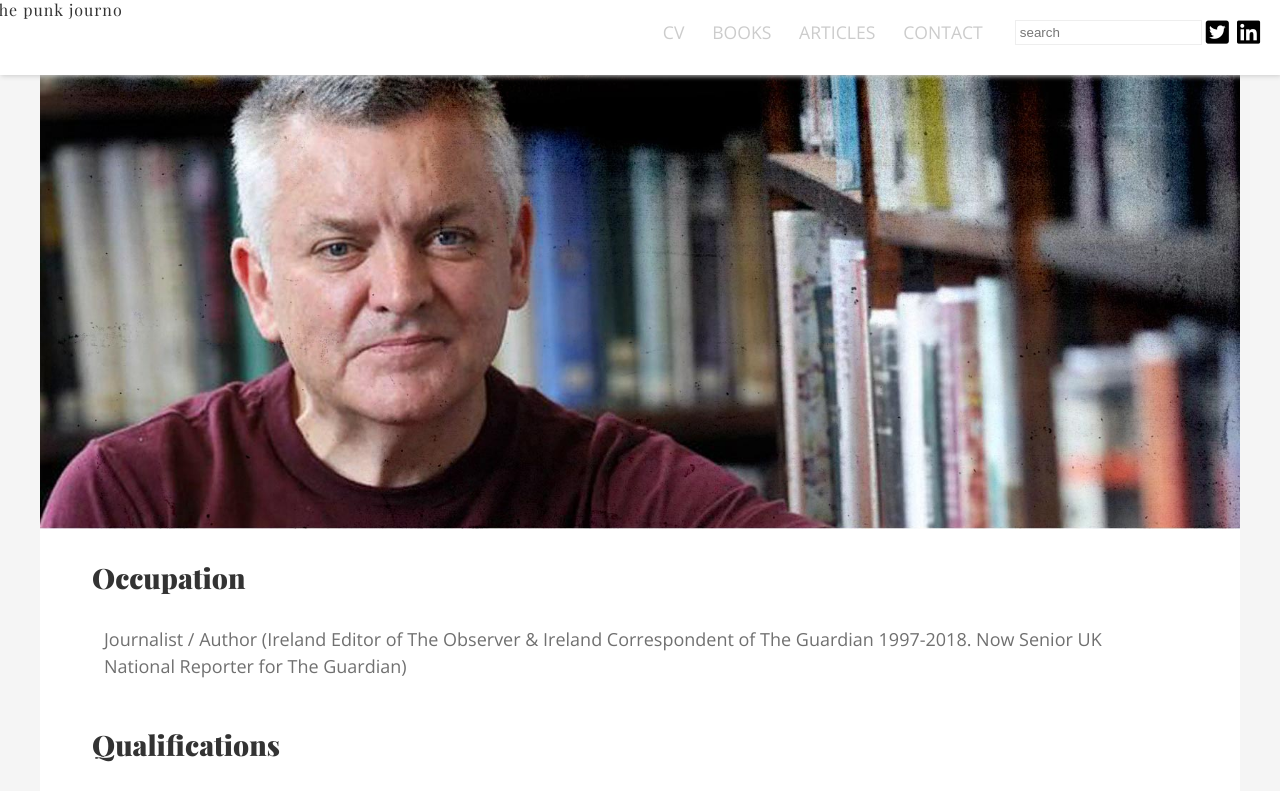
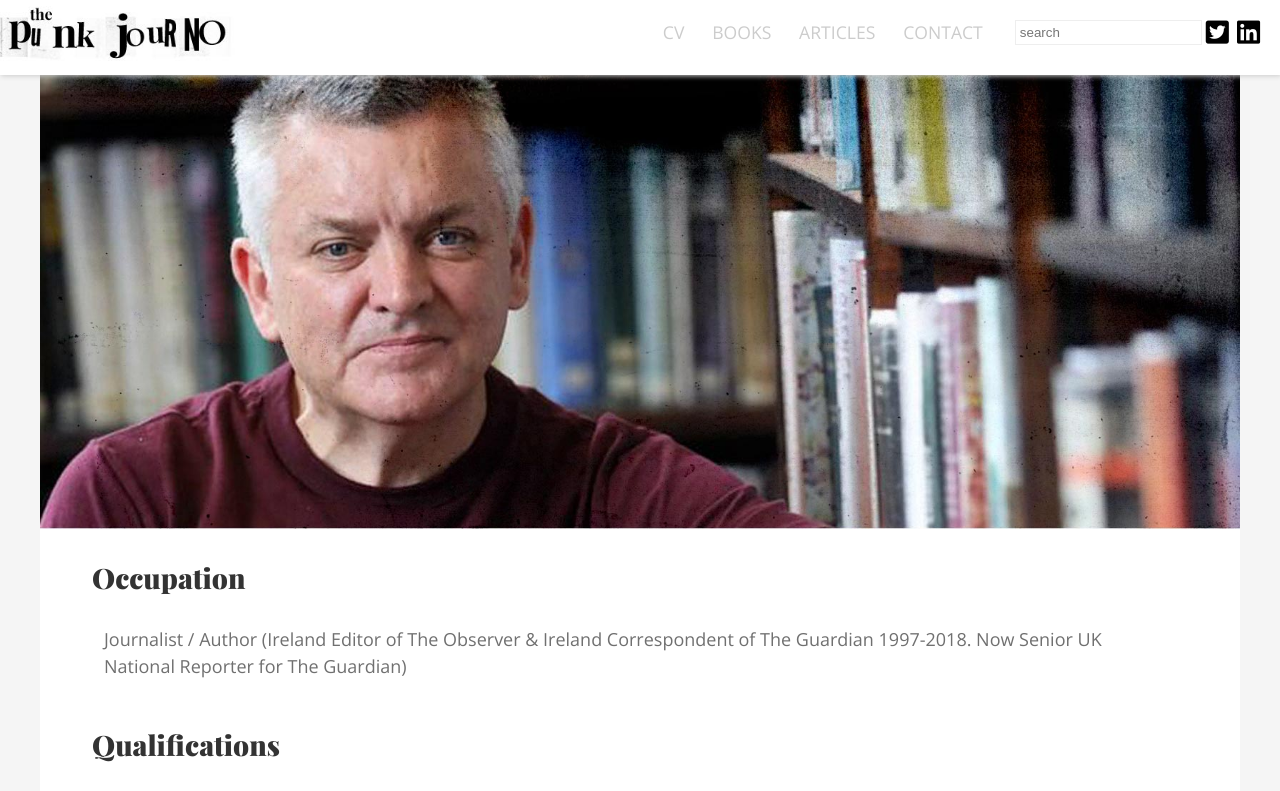
Before and after one commit to stevehoneyman/the-punk-journo, a plain HTML site: page cv.html in a window 1280 px wide. Shown: the top 791 px of the page. Drawn offline with nearby package versions, Linux system fonts and the light colour scheme.

Commit message:
logo on all pages

```diff
--- a/cv.html
+++ b/cv.html
@@ -14,8 +14,8 @@
 			<header>
 				<div class="header-inner">
 					<span class="logo">
-						<a href="index.html">the punk journo
-							<!-- <img src="images/logo-white.svg"> -->
+						<a href="index.html">
+							<img src="images/punk-journo-logo-5.jpg">
 						</a>
 					</span>
 					<button class="menu">
```
Also changed, not shown: articles.html (+2 -2 lines), blog.html (+2 -2 lines), contact.html (+2 -2 lines), gallery.html (+2 -2 lines), good-friday-agreement.html (+3 -1 lines).
